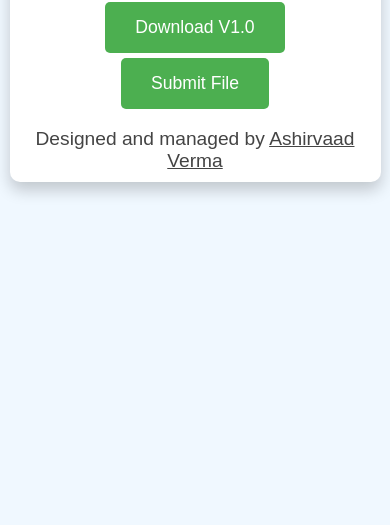
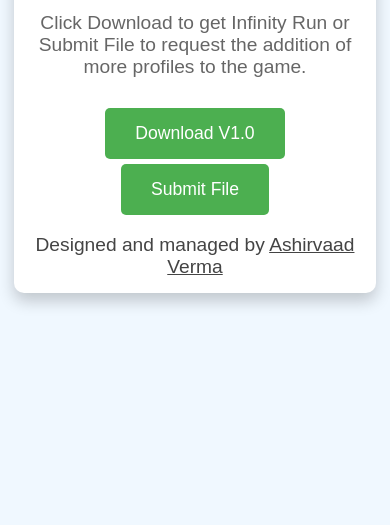
Before and after one commit to irun1/irun1.github.io, a plain HTML site: page index.html in a window 390 px wide. Shown: the part 319-844 px from the top of the page. Drawn offline with Linux system fonts and the light colour scheme.

Commit message:
styles.css

```diff
--- a/styles.css
+++ b/styles.css
@@ -7,6 +7,7 @@ body
 	justify-content: center;
 	align-items: center;
 	height: 100vh;
+	overflow: hidden;
 }
 .container
 {
@@ -59,12 +60,8 @@ button:hover
 {
 	.container
 	{
-		padding: 10px;
-		max-width: 90%;
-	}
-	body
-	{
-		height: 75vh;
+		padding: 15px;
+		max-width: 85%;
 	}
 	#form
 	{
```
